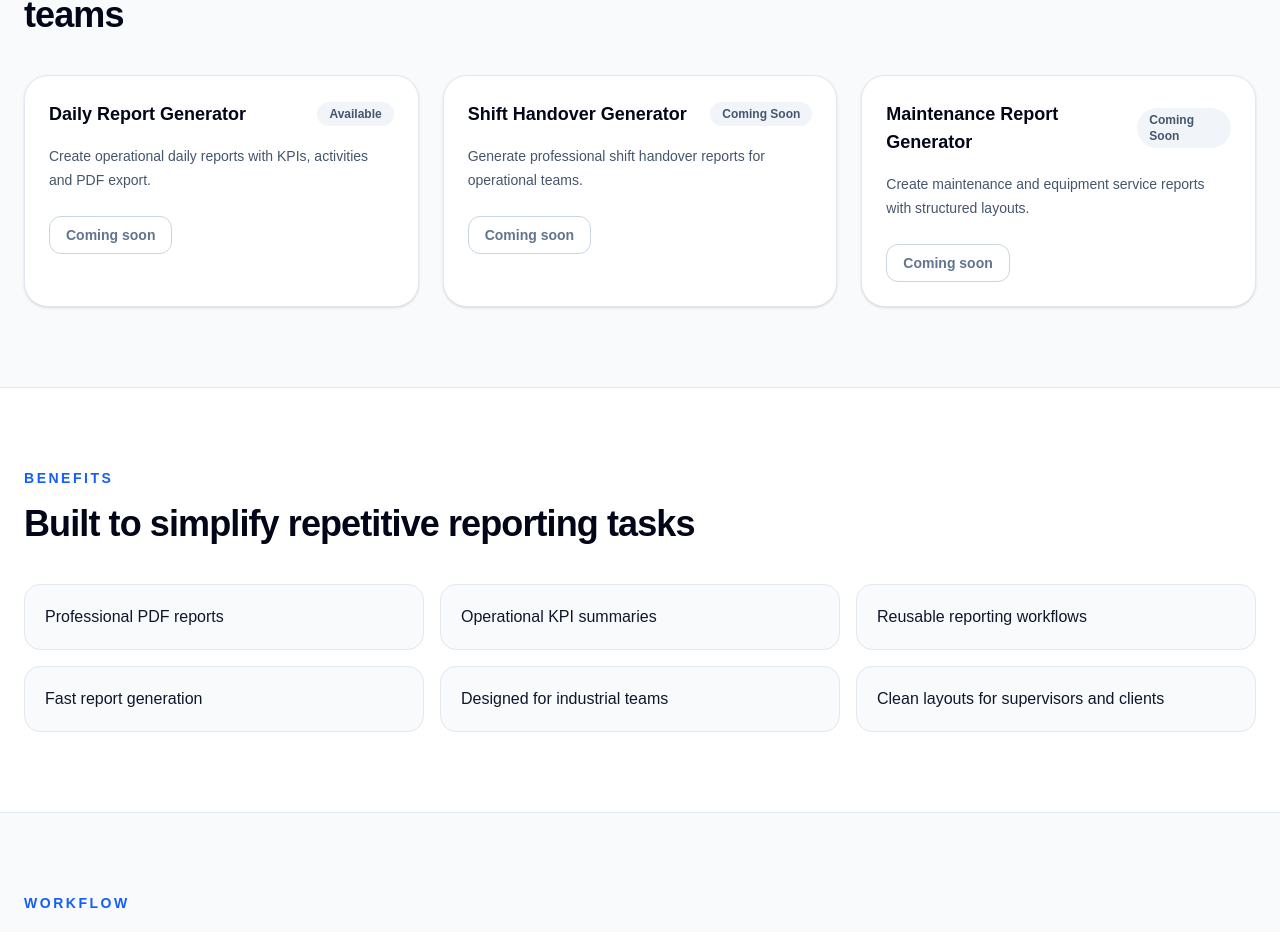
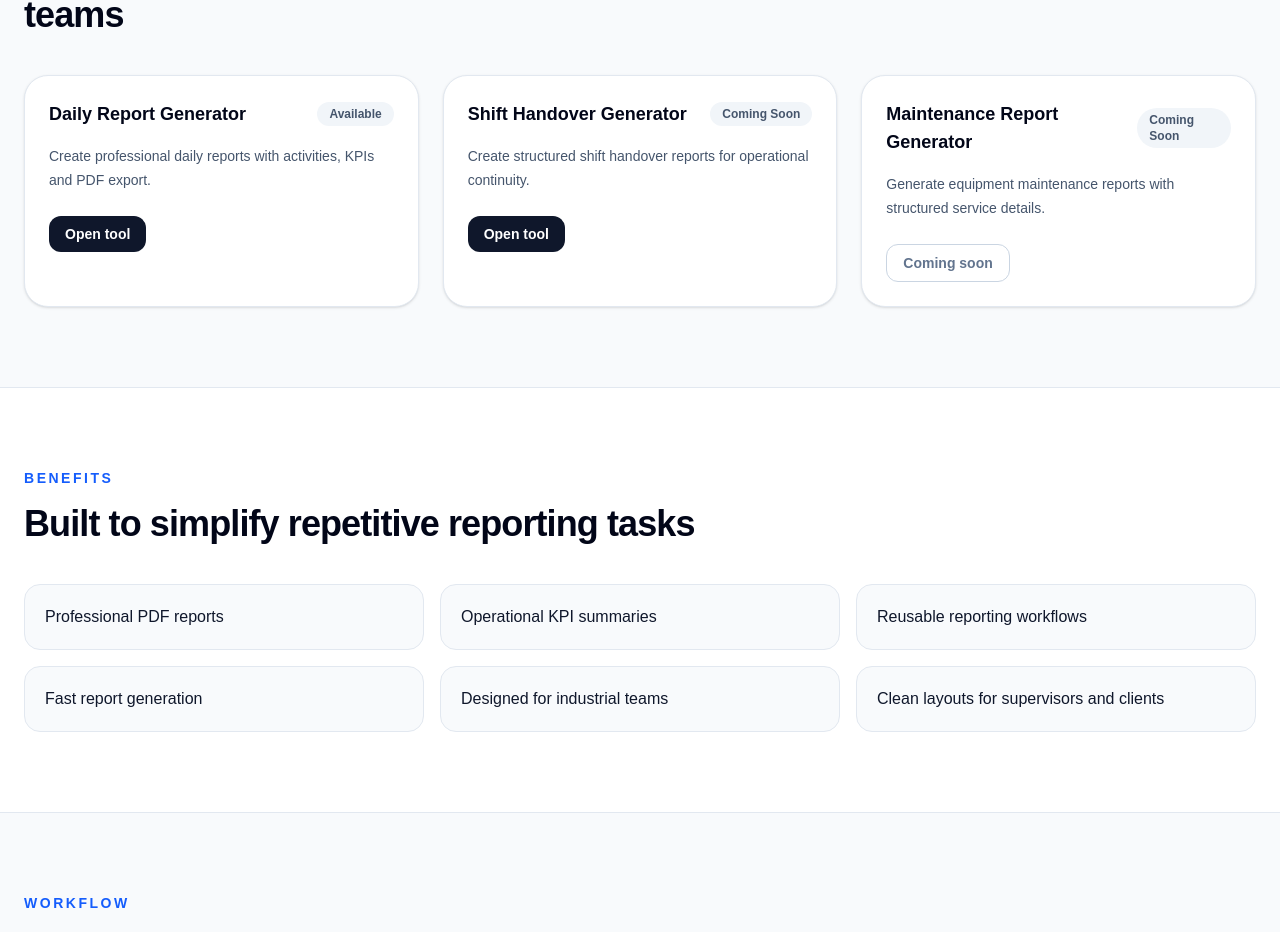
Before and after one commit to kike-Pinto/reporting-tools-platform, a Next.js app: page / in a window 1280 px wide. Shown: the part 792-1724 px from the top of the page. Built offline with nearby package versions, Linux system fonts and the light colour scheme.

Commit message:
Centralize tools data

```diff
--- a/app/tools/page.tsx
+++ b/app/tools/page.tsx
@@ -4,35 +4,13 @@ import Link from 'next/link'
 import Footer from '@/components/layout/Footer'
 import Navbar from '@/components/layout/Navbar'
 
+import { tools } from '@/lib/tools'
+
 export const metadata: Metadata = {
   title: 'Reporting Tools',
   description:
     'Explore professional reporting tools for operations, maintenance, construction and field teams.',
 }
-
-const tools = [
-  {
-    title: 'Daily Report Generator',
-    description:
-      'Create professional daily reports with activities, KPIs and PDF export.',
-    href: '/tools/daily-report-generator',
-    status: 'Available',
-  },
-  {
-    title: 'Shift Handover Generator',
-    description:
-      'Create structured shift handover reports for operational continuity.',
-    href: '/tools/shift-handover-generator',
-    status: 'Coming Soon',
-  },
-  {
-    title: 'Maintenance Report Generator',
-    description:
-      'Generate equipment maintenance reports with structured service details.',
-    href: '#',
-    status: 'Coming Soon',
-  },
-]
 
 export default function ToolsPage() {
   return (
--- a/components/home/FeaturedTools.tsx
+++ b/components/home/FeaturedTools.tsx
@@ -1,30 +1,5 @@
 import Link from 'next/link'
-
-const tools = [
-  {
-    title: 'Daily Report Generator',
-    description:
-      'Create operational daily reports with KPIs, activities and PDF export.',
-    href: '/tools/daily-report-generator',
-    status: 'Available',
-  },
-
-  {
-    title: 'Shift Handover Generator',
-    description:
-      'Generate professional shift handover reports for operational teams.',
-    href: '/tools/shift-handover-generator',
-    status: 'Coming Soon',
-  },
-
-  {
-    title: 'Maintenance Report Generator',
-    description:
-      'Create maintenance and equipment service reports with structured layouts.',
-    href: '#',
-    status: 'Coming Soon',
-  },
-]
+import { tools } from '@/lib/tools'
 
 export default function FeaturedTools() {
   return (
@@ -58,7 +33,7 @@ export default function FeaturedTools() {
             </p>
 
             <div className='mt-6'>
-              {tool.status === '#' ? (
+              {tool.href !== '#' ? (
                 <Link
                   href={tool.href}
                   className='inline-flex items-center rounded-xl bg-slate-900 px-4 py-2 text-sm font-semibold text-white transition hover:bg-slate-800'
--- /dev/null
+++ b/lib/tools.ts
@@ -0,0 +1,32 @@
+export type ToolStatus = 'Available' | 'Coming Soon'
+
+export type ToolItem = {
+  title: string
+  description: string
+  href: string
+  status: ToolStatus
+}
+
+export const tools: ToolItem[] = [
+  {
+    title: 'Daily Report Generator',
+    description:
+      'Create professional daily reports with activities, KPIs and PDF export.',
+    href: '/tools/daily-report-generator',
+    status: 'Available',
+  },
+  {
+    title: 'Shift Handover Generator',
+    description:
+      'Create structured shift handover reports for operational continuity.',
+    href: '/tools/shift-handover-generator',
+    status: 'Coming Soon',
+  },
+  {
+    title: 'Maintenance Report Generator',
+    description:
+      'Generate equipment maintenance reports with structured service details.',
+    href: '#',
+    status: 'Coming Soon',
+  },
+]
```
